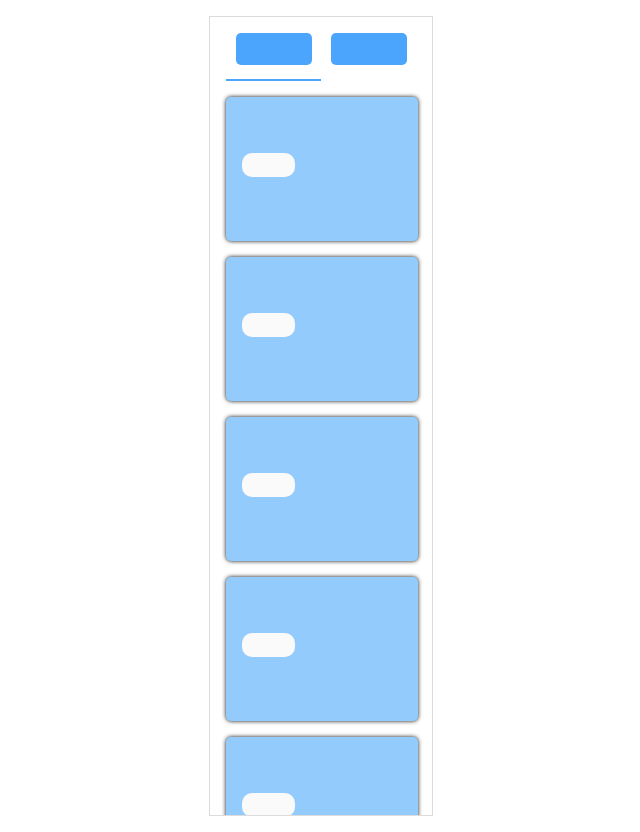
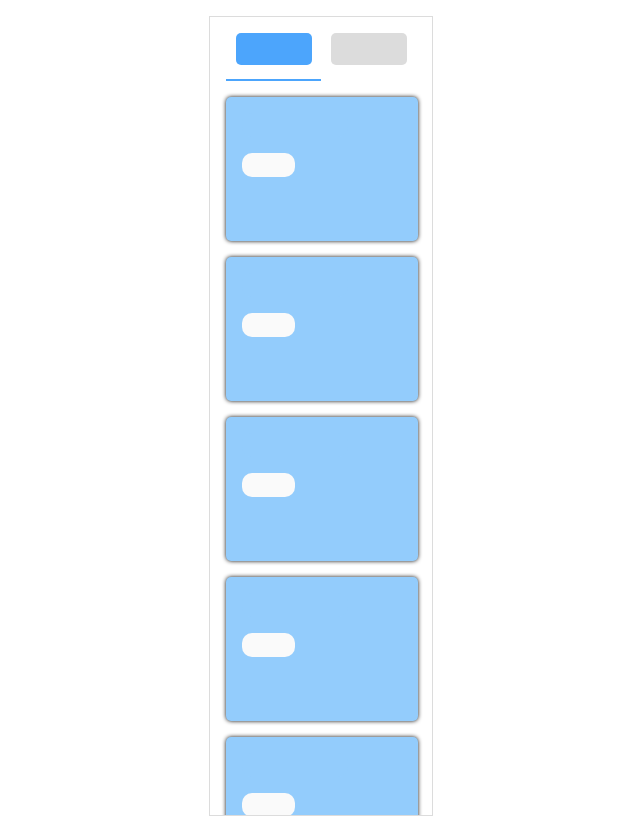
Before and after one commit to sfioritto/good-to-great-animations-2, a React (Create React App) app: page / in a window 1280 px wide. Shown: the whole page, without its empty margins (319-959 px from the left). Built offline with nearby package versions, Linux system fonts and the light colour scheme.

Commit message:
button colors animate.

```diff
--- a/src/App.css
+++ b/src/App.css
@@ -123,13 +123,17 @@
   .tabbed-container .tabs .right.right-enter::after {
     display: none; }
   .tabbed-container .tabs .button {
-    background-color: #4ca5fc;
+    background-color: gainsboro;
     border-radius: 5px;
     height: 2rem;
     margin: 0 auto;
+    transition: background-color 200ms ease-in-out;
     width: 80%; }
     .tabbed-container .tabs .button:hover {
+      background-color: #93ccfc;
       cursor: pointer; }
+  .tabbed-container .tabs .selected .button {
+    background-color: #4ca5fc; }
 
 .tabbed-container .containers {
   display: flex;
--- a/src/App.scss
+++ b/src/App.scss
@@ -197,15 +197,21 @@ $transition-fast: 100ms;
     }
 
     .button {
-      background-color: $blue;
+      background-color: $grey;
       border-radius: 5px;
       height: 2rem;
       margin: 0 auto;
+      transition: background-color $transition-normal ease-in-out;
       width: 80%;
 
       &:hover {
+        background-color: $lighter-blue;
         cursor: pointer;
       }
+    }
+
+    .selected .button {
+      background-color: $blue;
     }
   }
 
```
